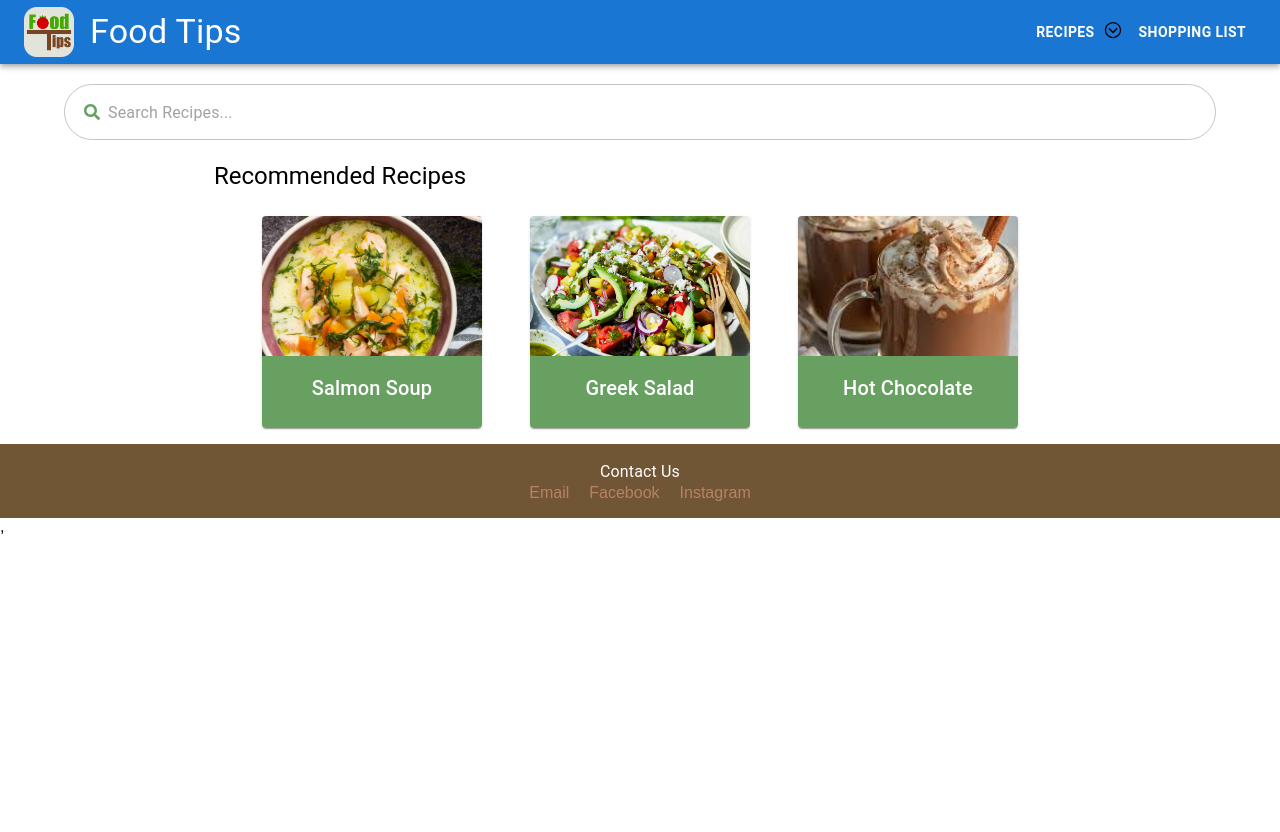
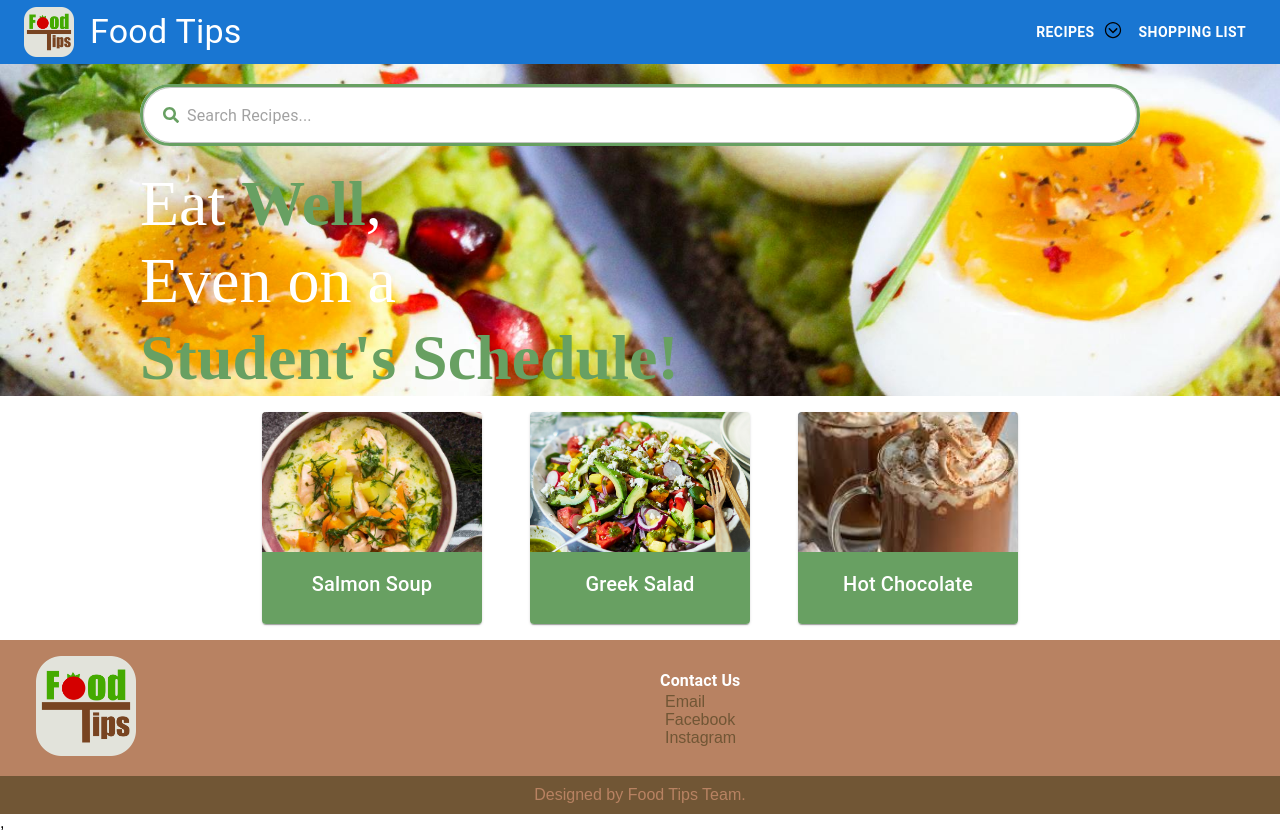
Before and after one commit to hungdojan/DesignOfWWW2024, a React (Create React App) app in the folder frontend/: page / in a window 1280 px wide. Before the commit the page ends 800 px from the top, so only its background shows below. Built offline with nearby package versions, Linux system fonts and the light colour scheme.

Commit message:
Adding different front page design
The front page is different now, also footer.

```diff
--- a/frontend/src/components/Footer/Footer.css
+++ b/frontend/src/components/Footer/Footer.css
@@ -0,0 +1,49 @@
+/* Footer styles */
+.footer {
+    display: flex;
+    justify-content: flex-start;
+    align-items: center;
+    padding: 16px;
+    background-color: var(--my-light-brown);
+    color: #fff;
+}
+
+.footer .link {
+    color: var(--my-dark-brown);
+    text-decoration-line: none;
+    padding: 5px;
+}
+
+.footer .link:hover {
+    color: white;
+    background-color: var(--my-light-green);
+    border-radius: 20px;
+}
+
+.footer .footer-image {
+    flex: 1;
+    text-align: left;
+    margin: 0 20px;
+}
+
+.footer .footer-image img {
+    width: 100px;
+    height: auto;
+}
+
+.contact {
+    flex: 1;
+    text-align: left;
+    display: inline-block;
+}
+
+.contact .title {
+    font-weight: bold;
+}
+
+.design {
+    background-color: var(--my-dark-brown);
+    color: var(--my-light-brown);
+    padding: 10px;
+    text-align: center;
+}
--- a/frontend/src/components/Footer/index.jsx
+++ b/frontend/src/components/Footer/index.jsx
@@ -1,20 +1,35 @@
 import React from "react";
 import { Box, Typography, Link } from "@mui/material";
+import "./Footer.css";
+
+import logo from "../../assets/logo-tmp.png";
 
 const Footer = () => {
   return (
+    <>
       <Box component="footer" className="footer">
-      <Typography variant="body1">Contact Us</Typography>
+        <Box className="footer-image">
+          <img src={logo} alt="Footer" />
+        </Box>
+        <Box className="contact">
+          <Typography className="title">Contact Us</Typography>
           <Link href="#" className="link">
             Email
           </Link>
+          <br />
           <Link href="#" className="link">
             Facebook
           </Link>
+          <br />
           <Link href="#" className="link">
             Instagram
           </Link>
         </Box>
+      </Box>
+      <div className="design">
+        Designed by Food Tips Team.
+      </div>
+    </>
   );
 };
 
--- a/frontend/src/pages/landingPage/index.jsx
+++ b/frontend/src/pages/landingPage/index.jsx
@@ -18,6 +18,8 @@ import salmonImage from "../../assets/recipe/salmon.jpg";
 import greekSaladImage from "../../assets/recipe/greek_salad.jpg";
 import hotChocolateImage from "../../assets/recipe/hot_chocolate.jpg";
 import FoodCard from "../../components/FoodCard";
+
+<link href="https://fonts.googleapis.com/css2?family=Lobster&display=swap" rel="stylesheet"></link>
 
 // hardcoded recipes for demo purposes
 const recipes = [
@@ -48,8 +50,9 @@ const LandingPage = () => {
   return (
     <div>
       <Header />
+      <div className="background-image">
         {/* Search Bar (Outside Header) */}
-      <Container className="search-bar-container">
+        <div className="search-bar-container">
           <TextField
             variant="outlined"
             placeholder="Search Recipes..."
@@ -64,16 +67,20 @@ const LandingPage = () => {
               style: {
                 borderRadius: "30px",
                 padding: "0 20px",
+                border: "3px solid var(--my-light-green)",
               },
             }}
           />
-      </Container>
+        </div>
+        <div class="slogan">
+          Eat <span class="highlight">Well</span>,<br/>
+          Even on a <br/>
+          <span class="highlight">Student's Schedule!</span>
+        </div>
+      </div>
 
       {/* Main Content */}
       <Container maxWidth="md">
-        <Typography variant="h5" gutterBottom>
-          Recommended Recipes
-        </Typography>
         <Grid2 container spacing={2} className="box-grid">
           {recipes.map((recipe) => (
             <Grid2 item key={recipe.id}>
--- a/frontend/src/pages/landingPage/landingPage.css
+++ b/frontend/src/pages/landingPage/landingPage.css
@@ -45,34 +45,47 @@
     font-style: italic;
 }
 
-/* Footer styles */
-.footer {
-    background-color: var(--my-dark-brown);
-    padding: 16px;
-    text-align: center;
-    color: #fff;
-}
-
-/* Link styles */
-.footer .link {
-    margin: 0 10px;
-    color: var(--my-light-brown);
-    text-decoration-line: none;
-}
-
 /* Search bar container */
 .search-bar-container {
     padding: 20px;
-    display: flex;
     justify-content: center;
+    max-width: 1000px;
+    width: 100%;
 }
 
 /* Search input styles */
 .search-input {
-    padding: 0px 5px;
+    background-color: white;
+    border-radius: 30px;
 }
 
 /* Search icon color */
 .search-bar-container .search-icon {
     color: var(--my-light-green);
 }
+
+.background-image {
+    align-items: center;
+    background-image: url('../../assets/recipe/eggs-looking-good.jpg');
+    background-position: center;
+    background-size: cover;
+    height: auto;
+    display: flex;
+    flex-direction: column;
+    padding: 0 10px;
+}
+
+.slogan {
+    font-size: 4em;
+    font-family: 'Lobster', cursive;
+    color: white;
+    text-align: left;
+    line-height: 1.2;
+    width: 100%;
+    max-width: 1000px;
+}
+
+.highlight {
+    color: var(--my-light-green);
+    font-weight: bold;
+}
```
Also changed, not shown: frontend/src/assets/recipe/eggs-looking-good.jpg (added). Lines whose indentation alone changed are shown as unchanged.
